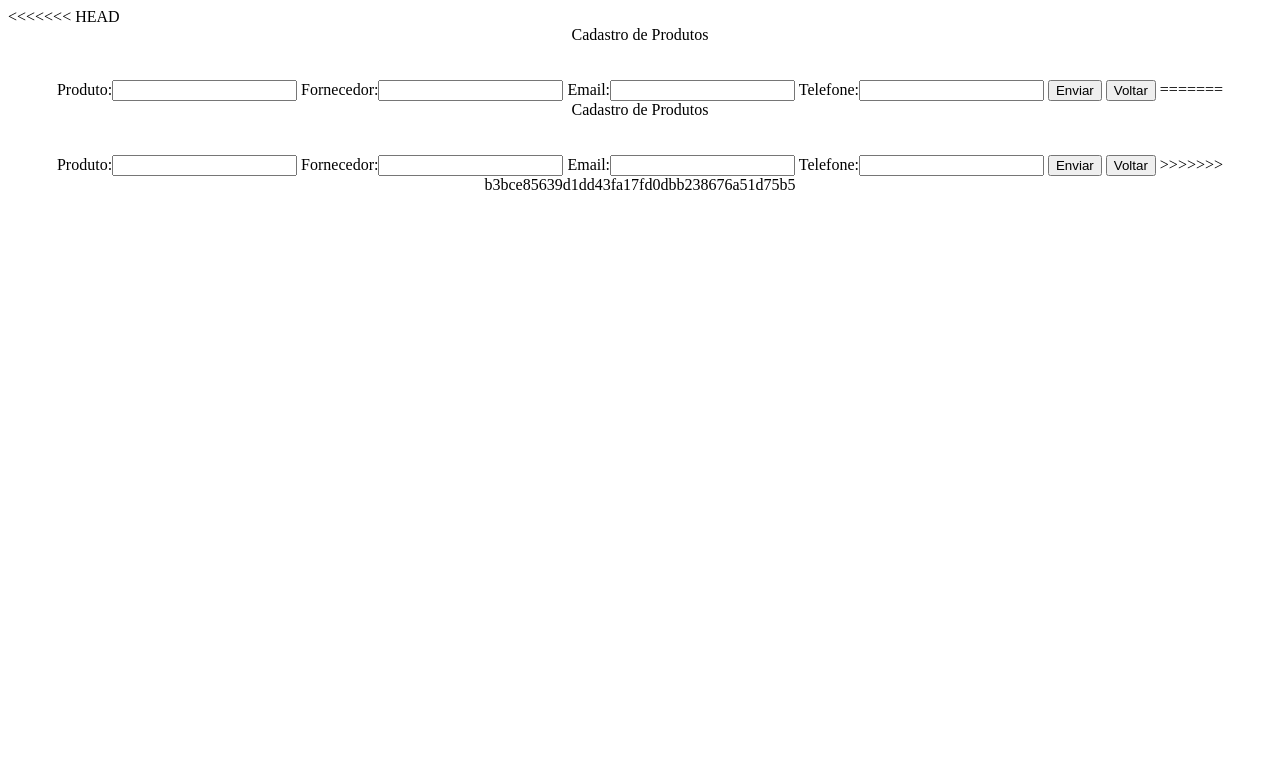
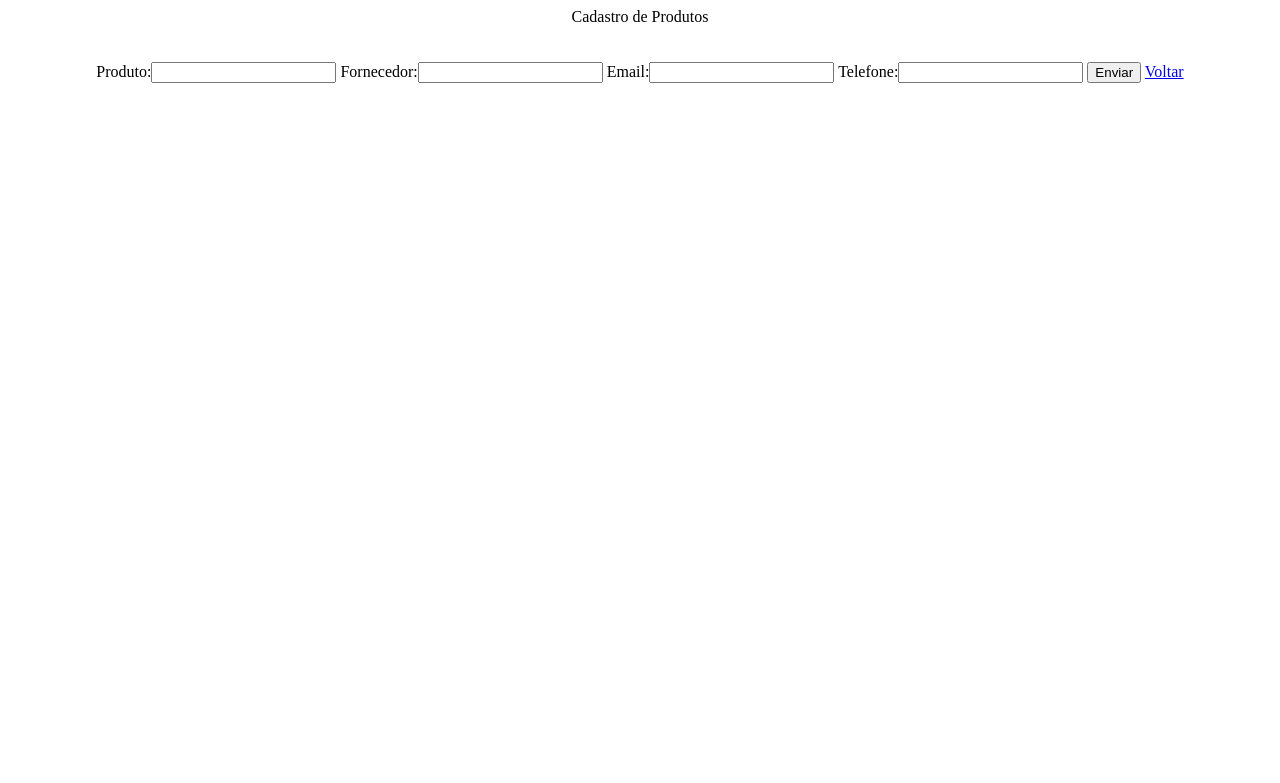
Before and after one commit to leandrosilvafreire/Trabalho_Produto, a Django app: page /cadastro/ in a window 1280 px wide. Shown: the top 783 px of the page. Run offline with Django 3.2, Linux system fonts and the light colour scheme; parts of the project's set-up code (start-up, migrations or seed data) failed here and were passed over.

Commit message:
Botão voltar ok

```diff
--- a/projeto/produto/templates/cadastro.html
+++ b/projeto/produto/templates/cadastro.html
@@ -1,24 +1,12 @@
 <html>
-<<<<<<< HEAD
+
 <body>
 <center>Cadastro de Produtos<br/><br/><br/>
 <form action="/validar/" method="POST">
     {% csrf_token %}
     {{ form }}
     <input type="submit" value="Enviar"/>
-    <button href="/index.html/">Voltar</button>
 <form/>
+    <a href="/index/">Voltar</a>
 <body/>
 <html/>
-=======
-    <body>
-        <center>Cadastro de Produtos<br/><br/><br/>
-            <form action="/validar/" method="POST">
-                {% csrf_token %}
-                {{ form }}
-                <input type="submit" value="Enviar"/>
-                <button href="/index.html/">Voltar</button>
-                <form/>
-                <body/>
-                <html/>
->>>>>>> b3bce85639d1dd43fa17fd0dbb238676a51d75b5
--- a/projeto/projeto/urls.py
+++ b/projeto/projeto/urls.py
@@ -2,6 +2,7 @@ from django.conf.urls import patterns, include, url
 
 urlpatterns = patterns('produto.views',
                        url(r'^$', 'index'),
+                       url(r'^index/$', 'index'),
                        url(r'^cadastro/$', 'cadastro'),
                        url(r'^validar/$', 'validar'),
 
```
Also changed, not shown: projeto/db.sqlite3, 9 other files.
